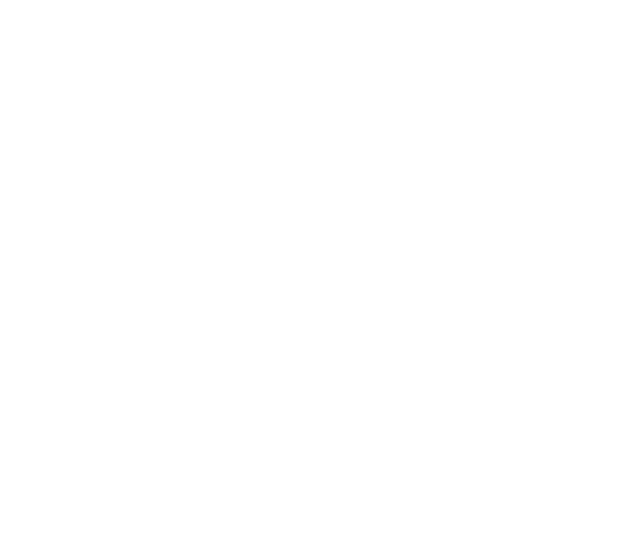
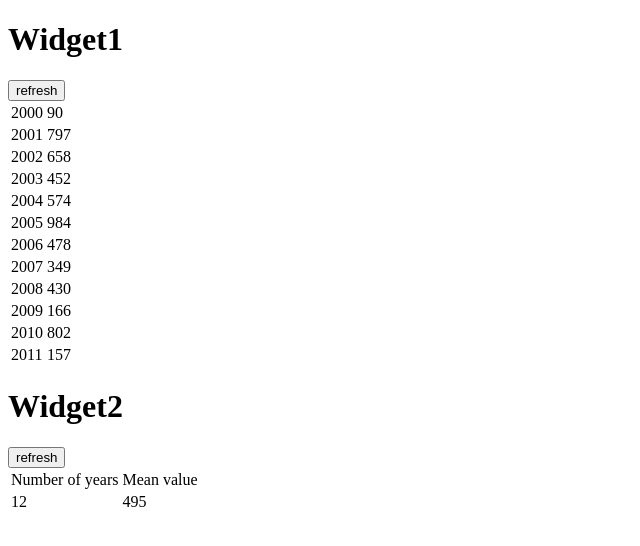
Before and after one commit to silfverstrom/dashboard_ex, an Angular app: page / in a window 1280 px wide. Shown: the top 546 px of the page, without its empty margins (0-640 px from the left). Built offline with nearby package versions, Linux system fonts and the light colour scheme.

Commit message:
ex1 solution

```diff
--- a/src/app/app.component.html
+++ b/src/app/app.component.html
@@ -1,2 +1,4 @@
 <div>
+  <dashboard>
+  </dashboard>
 </div>
--- a/src/app/app.component.ts
+++ b/src/app/app.component.ts
@@ -1,10 +1,14 @@
 import { Component } from '@angular/core';
-
+import { loadData } from '../utils/data_helpers'
 @Component({
   selector: 'app-root',
   templateUrl: './app.component.html',
   styleUrls: ['./app.component.css']
 })
 export class AppComponent {
-  title = 'demo';
+  data: any;
+  constructor() {
+    this.data = loadData();
+    console.log(this.data);
+  }
 }
--- /dev/null
+++ b/src/app/dashboard/dashboard.component.html
@@ -0,0 +1,9 @@
+<div>
+  <!-- widget -->
+  <widget
+    *ngFor="let widget of widgetData"
+    [widget]="widget"
+    (refreshData)="loadData()"
+    >
+  </widget>
+</div>
--- /dev/null
+++ b/src/app/dashboard/dashboard.component.ts
@@ -0,0 +1,19 @@
+import { Component, OnInit } from '@angular/core';
+import { loadData } from '../../utils/data_helpers'
+@Component({
+  selector: 'dashboard',
+  templateUrl: './dashboard.component.html',
+  styleUrls: ['./dashboard.component.css']
+})
+export class DashboardComponent {
+
+  widgetData;
+  constructor() {
+    this.widgetData = loadData();
+  }
+
+  loadData() {
+    this.widgetData = loadData();
+  }
+
+}
--- /dev/null
+++ b/src/app/widget/widget.component.html
@@ -0,0 +1,24 @@
+<h1>{{widget.name}}</h1>
+<button (click)="sendRefresh()">
+  refresh
+</button>
+<div *ngIf="widget.type === 'table'">
+  <table>
+    <tr *ngFor="let row of widget.data">
+      <td>{{row.year}}</td>
+      <td>{{row.value}}</td>
+    </tr>
+  </table>
+</div>
+<div *ngIf="widget.type === 'mean'">
+  <table>
+    <tr>
+      <td>Number of years</td>
+      <td>Mean value</td>
+    </tr>
+    <tr>
+      <td>{{getNumberOfYears()}}</td>
+      <td>{{getMeanValues()}}</td>
+    </tr>
+  </table>
+</div>
--- /dev/null
+++ b/src/app/widget/widget.component.ts
@@ -0,0 +1,32 @@
+import { Component, OnInit, Input } from '@angular/core';
+import { Output, EventEmitter } from '@angular/core';
+
+@Component({
+  selector: 'widget',
+  templateUrl: './widget.component.html',
+  styleUrls: ['./widget.component.css']
+})
+export class WidgetComponent  {
+  @Input() widget;
+  @Output() refreshData = new EventEmitter<boolean>();
+  constructor() { }
+
+  ngOnInit() {
+  }
+  sendRefresh() {
+    this.refreshData.emit(true);
+  }
+  getNumberOfYears() {
+    return this.widget.data.length;
+  }
+  getMeanValues() {
+    const values =
+      this.widget.data.map((row) => row.value)
+    const sum = values.reduce((a,b) => {
+      return a + b
+    },0)
+    const length = this.getNumberOfYears()
+    return Math.round(sum/length)
+  }
+
+}
```
Also changed, not shown: src/app/app.module.ts (+5 -2 lines), src/app/dashboard/dashboard.component.css (added), src/app/widget/widget.component.css (added), 2 other files (tests, documents, lock files or other folders).
